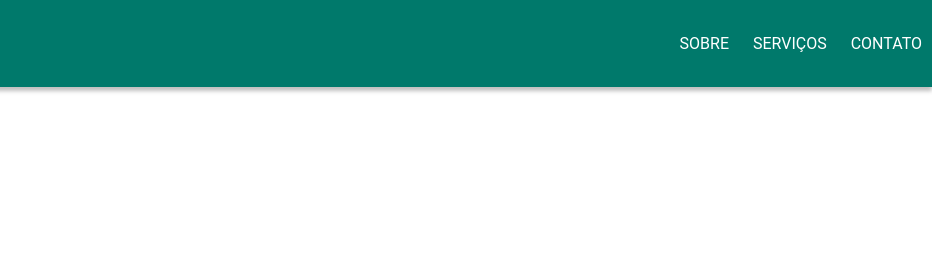
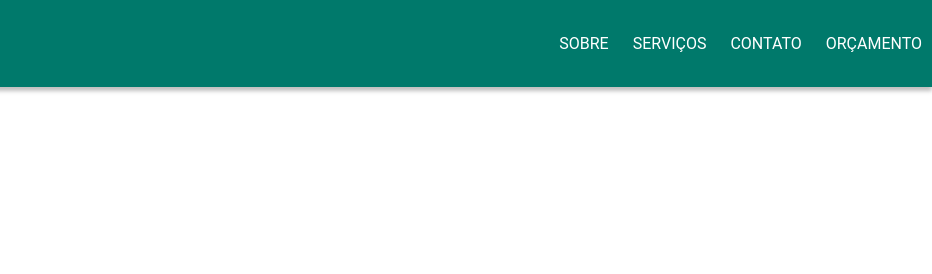
Before and after one commit to ANYBIEMMI/Projeto_Frontend-GrowUp, a plain HTML site: page serviços.html in a window 1280 px wide. Shown: the top 274 px of the page, 348-1280 px from the left. Drawn offline with Linux system fonts and the light colour scheme.

Commit message:
atualziando menu

```diff
--- a/serviços.html
+++ b/serviços.html
@@ -22,6 +22,7 @@
                     <li><a href="sobre.html">Sobre</a></li>
                     <li><a href="servicos.html">Serviços</a></li>
                     <li><a href="contato.html">Contato</a></li>
+                    <li><a href="orcamento">Orçamento</a></li>
                 </ul>
             </nav>
         </div>
```
Also changed, not shown: sobre.html (+1 -0 lines).
